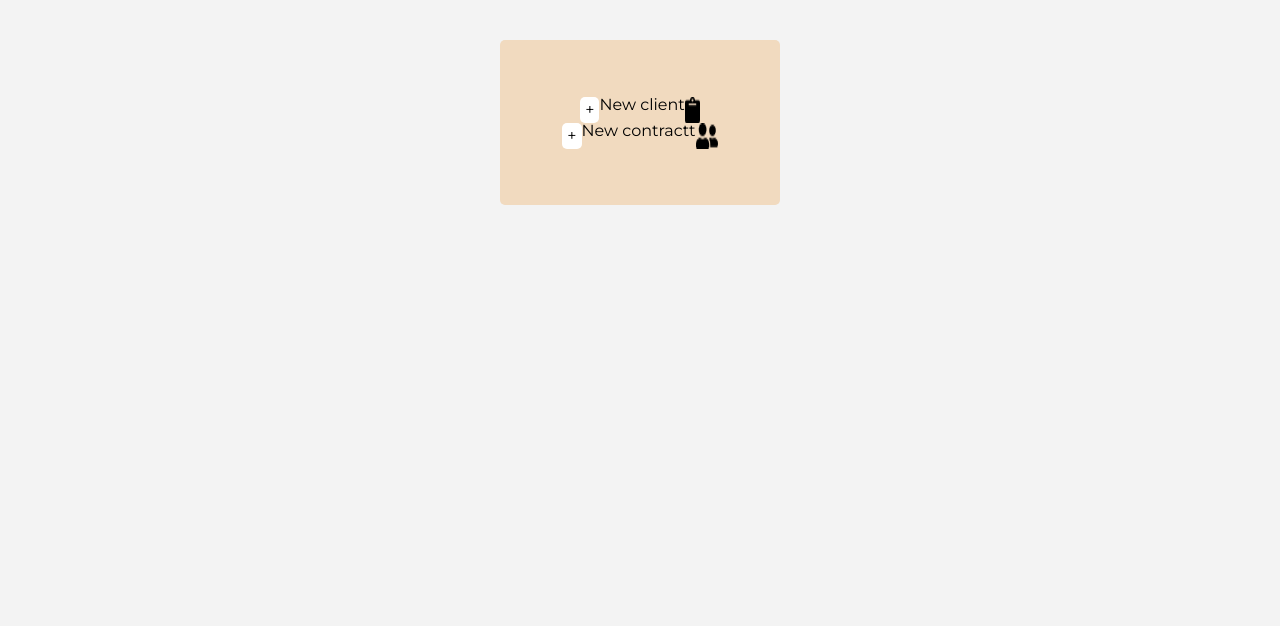
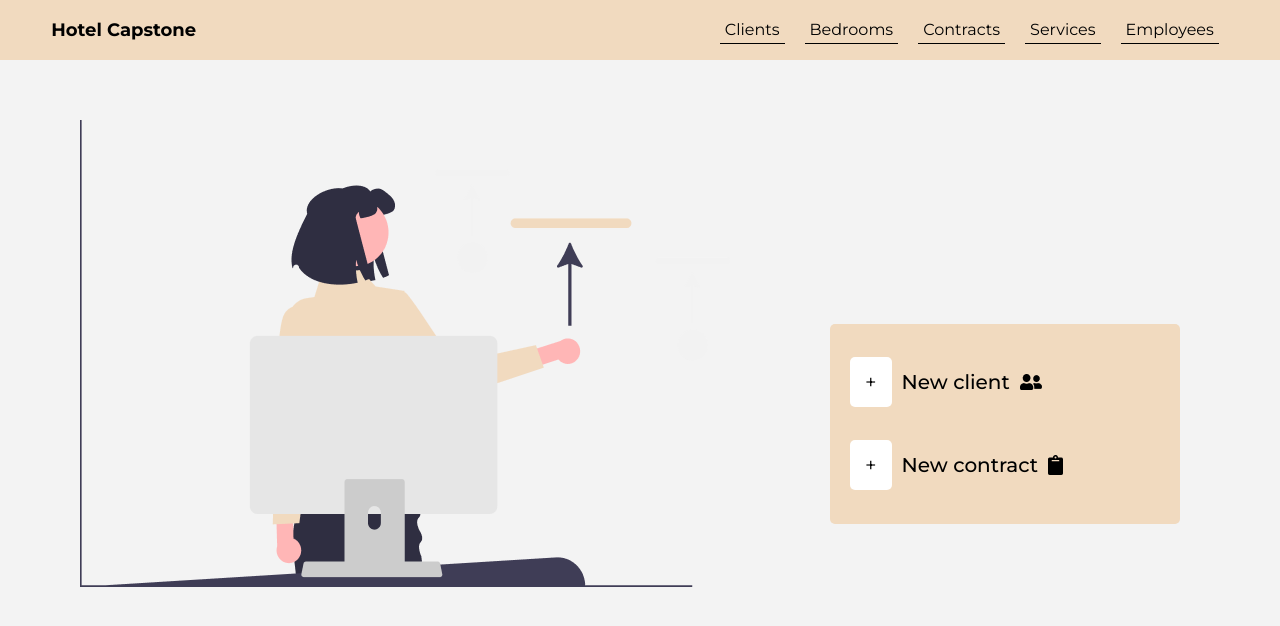
Before and after one commit to henriquemarioto/capstone-hotel-frontend, a React (Vite) app: page /Dashboard in a window 1280 px wide. Shown: the top 626 px of the page. Built offline with nearby package versions, Linux system fonts and the light colour scheme.

Commit message:
feat: style dashboard

```diff
--- a/src/pages/Dashboard/index.tsx
+++ b/src/pages/Dashboard/index.tsx
@@ -1,24 +1,29 @@
-import { Container } from './style'
+import { Menu, Container } from './style'
 import GlobalStyle from "./style";
 import icon_people from "./img/icon-people.png"
 import icon from "./img/icon.png"
-
+import background from "./img/background.png"
+import Header from '../../components/Header';
 const Dashboard = () => {
     return(
         <>
             <GlobalStyle/>
+            <Header/>
+            <Menu>
+                <img className='background' src={background} alt=""/>
                 <Container>
                     <div>
                         <span>+</span>
                         <p>New client</p>
-                    <img src={icon} alt="icon"/>
+                        <img src={icon_people} alt="icon"/>
                     </div>
                     <div>
                         <span>+</span>
-                    <p>New contractt</p>
-                    <img src={icon_people} alt="icon"/>
+                        <p>New contract</p>
+                        <img src={icon} alt="icon"/>
                     </div>
                 </Container>
+            </Menu>
         </>
     );
 }
--- a/src/pages/Dashboard/style.ts
+++ b/src/pages/Dashboard/style.ts
@@ -3,27 +3,70 @@ import styled, { createGlobalStyle } from "styled-components";
 const GlobalStyle = createGlobalStyle`
 body {
    display: flex;
-   margin-top: 40px;
+   align-items: center;
    justify-content: center;
+   .background{
+      display: none;
+      margin-top: 60px;
+      margin-left: -20px;
+    }
+   @media (min-width: 930px) {
+    .background{
+      display: flex;
+    }
+  }
+    @media (min-width:  1400px) {
+    .background{
+      display: flex;
+      height: 600px;
+    }
+  }
 }
+
+`
+export const Menu = styled.section`
+  display: flex;
+  justify-content: space-evenly;
+  align-items: center;
 `
 export const Container = styled.section`
+  margin-top: 200px;
   transition: 0.4s;
   display: flex;
   flex-direction: column;
-  justify-content: center;
-  align-items: center;
+  justify-content: space-evenly;
   width: 280px;
   height: 165px;
   background-color: var(--beige-1);
   border-radius: 5px;
   div{
       display: flex;
+      align-items: center;
+  }
+  p{
+    margin: 0 10px;
+    font-weight: 500;
   }
   span{
-      padding: 5px;
+      transition: 0.4s;
+      padding: 10px;
       background-color: var(--white-0);
       border-radius: 5px;
+      cursor: pointer;
+      margin-left: 20px;
   }
+  span:hover{
+    transition: 0.4s;
+    background-color: var(--beige-dark);
+  }
+  @media (min-width: 560px) {
+   width: 350px;
+   height: 200px;
+   font-size: 20px;
+   span{
+     padding: 15px;
+   }
+  }
+
 `
 export default GlobalStyle
```
Lines whose indentation alone changed are shown as unchanged.
